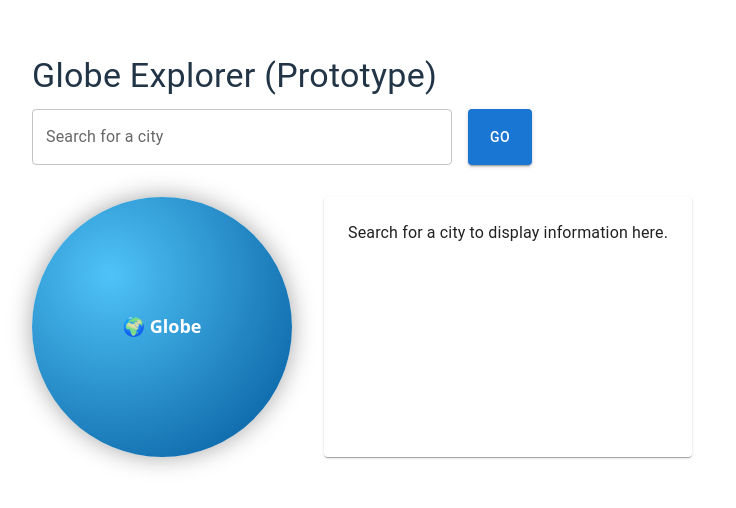
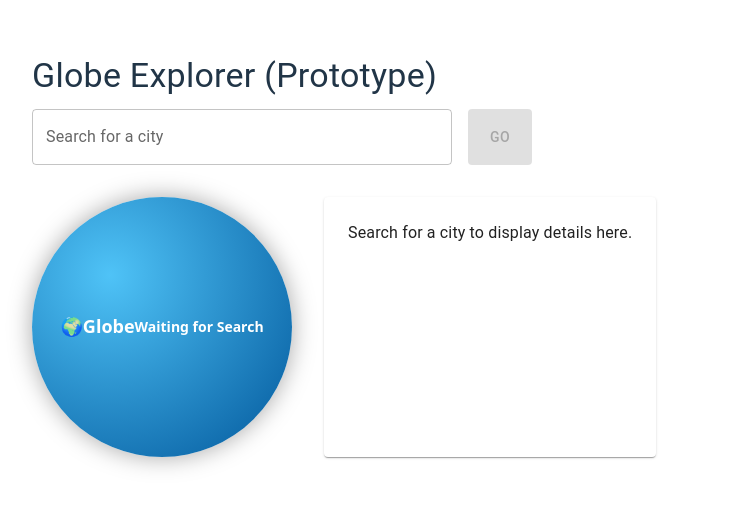
Before and after one commit to SyntaxNate/Globe, a React (Vite) app in the folder Globe-Trek/: page / in a window 1280 px wide. Shown: the part 144-652 px from the top of the page, without its empty margins (0-736 px from the left). Built offline with nearby package versions, Linux system fonts and the light colour scheme; the HTML template or start-up script is replaced by a standard one.

Commit message:
Mock API

```diff
--- a/Globe-Trek/src/GlobePage.jsx
+++ b/Globe-Trek/src/GlobePage.jsx
@@ -6,11 +6,26 @@ import { Routes, Route } from "react-router-dom";
 
 function GlobePage() {
 
-    const [query, setQuery] = useState("")
+    const [query, setQuery] = useState("");
+    const [loading, setLoading] = useState(false);
+    const [result, setResult] = useState(null);
 
-function handleSearch() {
-    console.log("Search for:", query);
 
+    function handleSearch() {
+    setLoading(true);
+    setResult(null);
+
+    // Simulate API delay
+    setTimeout(() => {
+      setResult({
+        city: query,
+        info: `Sample info about ${query}.`,
+        temp: "-",
+        country:"-",
+      });
+
+      setLoading(false);
+    }, 1000);
 }
 
      return (
@@ -27,9 +42,13 @@ function handleSearch() {
           fullWidth
           value={query}
           onChange={(e) => setQuery(e.target.value)}
+          onKeyDown={(e) => {
+              if (e.key === "Enter") handleSearch();
+          }}
         />
-        <Button variant="contained" onClick={handleSearch}>
-          Go
+        <Button variant="contained" onClick={handleSearch}
+                disabled={!query.trim() || loading}>
+          {loading ? "Searching..." : "Go"}
         </Button>
       </Stack>
 
@@ -52,15 +71,47 @@ function handleSearch() {
             fontSize: 18,
           }}
         >
-          🌍 Globe
+
+          {result ? (
+            <>
+            <div>🌍</div>
+            <div>{result.city}</div>
+            </>
+          ) : (
+            <>
+              <div>🌍Globe</div>
+              <div style={{ fontSize: 14 }}>Waiting for Search</div>
+            </>
+          )}
         </Box>
 
+
         {/* Info Panel */}
-        <Paper sx={{ p: 3, minWidth: 280 }}>
-          <Typography variant="body1">
-            Search for a city to display information here.
-          </Typography>
-        </Paper>
+        <Paper sx={{ p: 3, minWidth: 260 }}>
+                  {loading ? (
+              <Typography>Loading...</Typography>
+            ) : result ? (
+              <>
+                <Typography variant="h6" gutterBottom>
+                  {result.city}
+                </Typography>
+                <Typography variant="body2">
+                  <strong>Country:</strong> {result.country}
+                </Typography>
+                <Typography variant="body2">
+                  <strong>Temperature:</strong> {result.temp}
+                </Typography>
+                <Typography variant="body2" sx={{ mt: 1 }}>
+                  {result.info}
+                </Typography>
+              </>
+            ) : (
+              <Typography variant="body1">
+                Search for a city to display details here.
+              </Typography>
+            )}
+          </Paper>
+
       </Stack>
     </Box>
 
```
